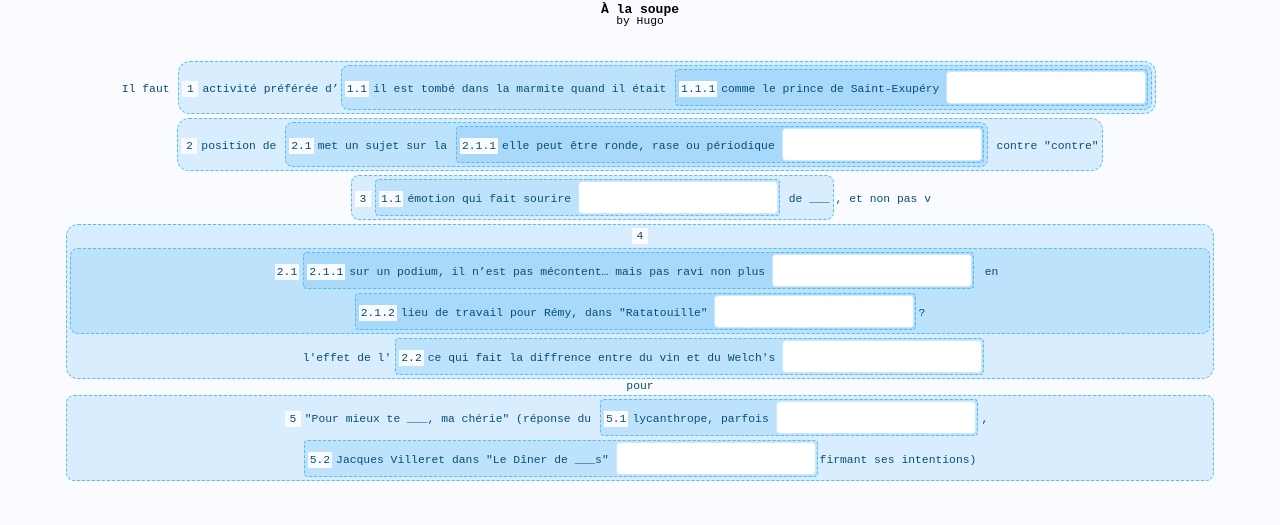
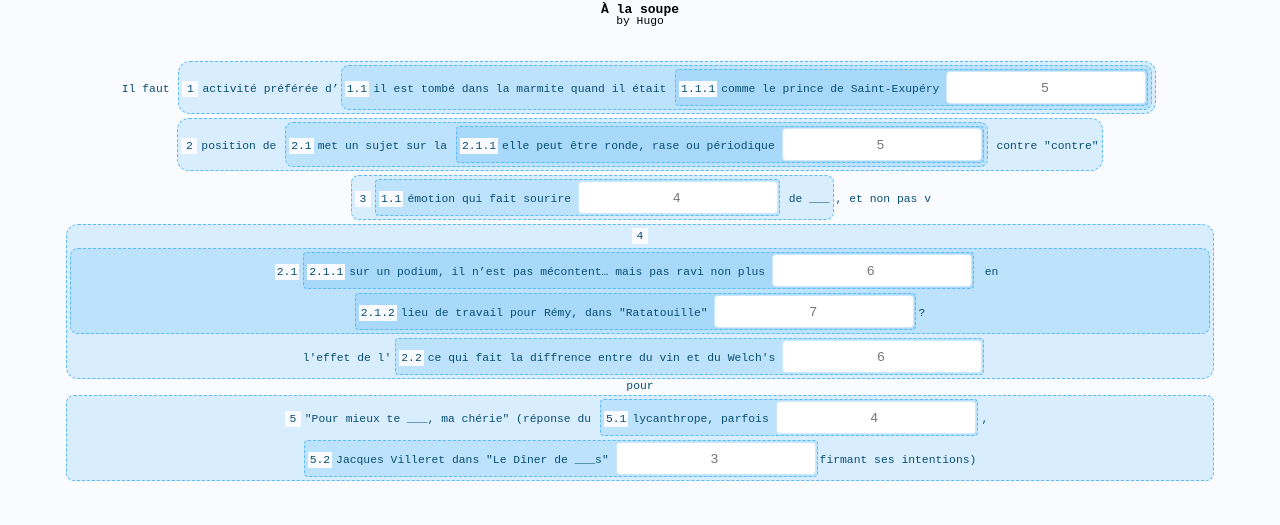
Before and after one commit to hugolynch/echo, a Svelte app: page / in a window 1280 px wide. Shown: the part 180-705 px from the top of the page. Built offline with nearby package versions, Linux system fonts and the light colour scheme.

Commit message:
Add solution length to inputs as placeholder

```diff
--- a/src/components/BoardClue.svelte
+++ b/src/components/BoardClue.svelte
@@ -36,15 +36,15 @@
     {#if node.solved}
         <span class="solution">{node.solution}</span>
     {:else}
-        {#each node.clues ?? [] as clue, i}
-            {#if ! clue.clues?.length}
-                <span class="text">{clue.solution}</span>
+        {#each node.clues ?? [] as child, i}
+            {#if ! child.clues?.length}
+                <span class="text">{child.solution}</span>
             {:else}
-                <BoardClue id={clue.id} depth={depth + 1} bind:node={node.clues![i]} />
+                <BoardClue id={child.id} depth={depth + 1} bind:node={node.clues![i]} />
             {/if}
         {/each}
         {#if height === 1}
-            <input onkeydown={check} />
+            <input onkeydown={check} placeholder={`${node.solution.length}`} />
         {/if}
     {/if}
 </span>
```
